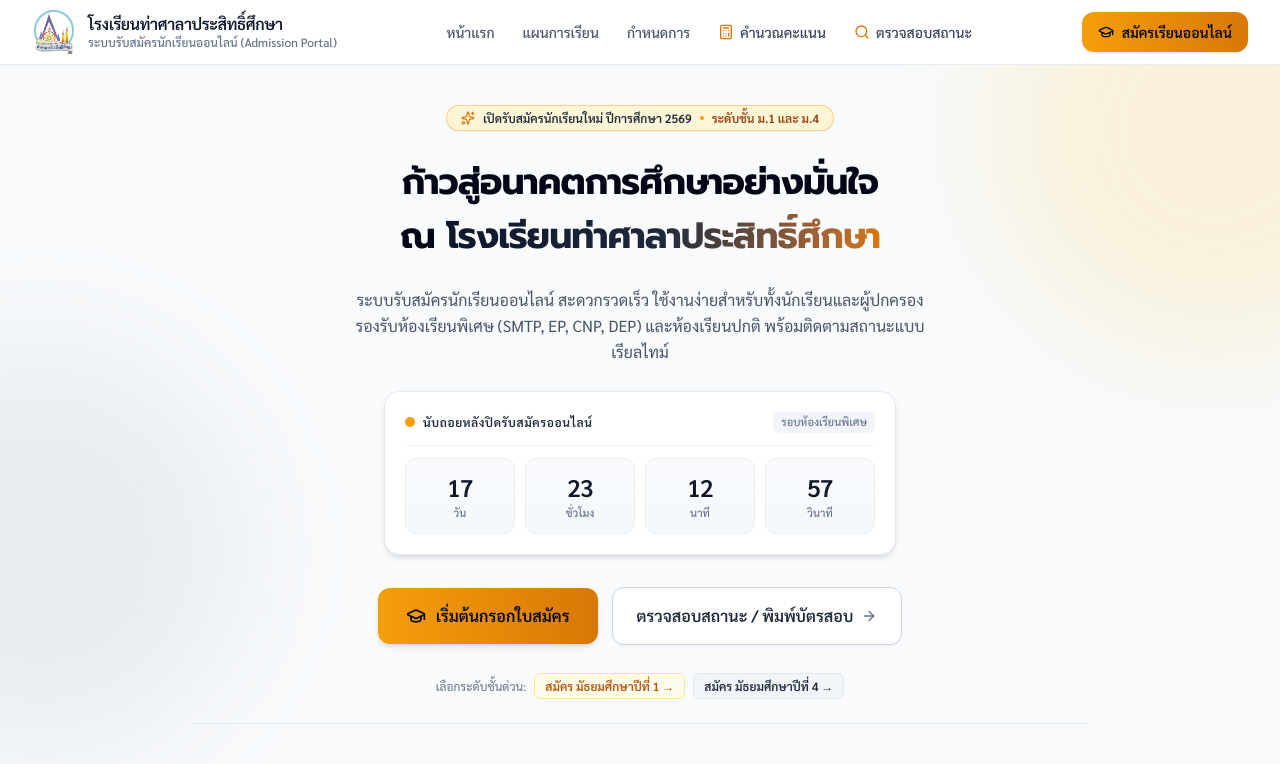
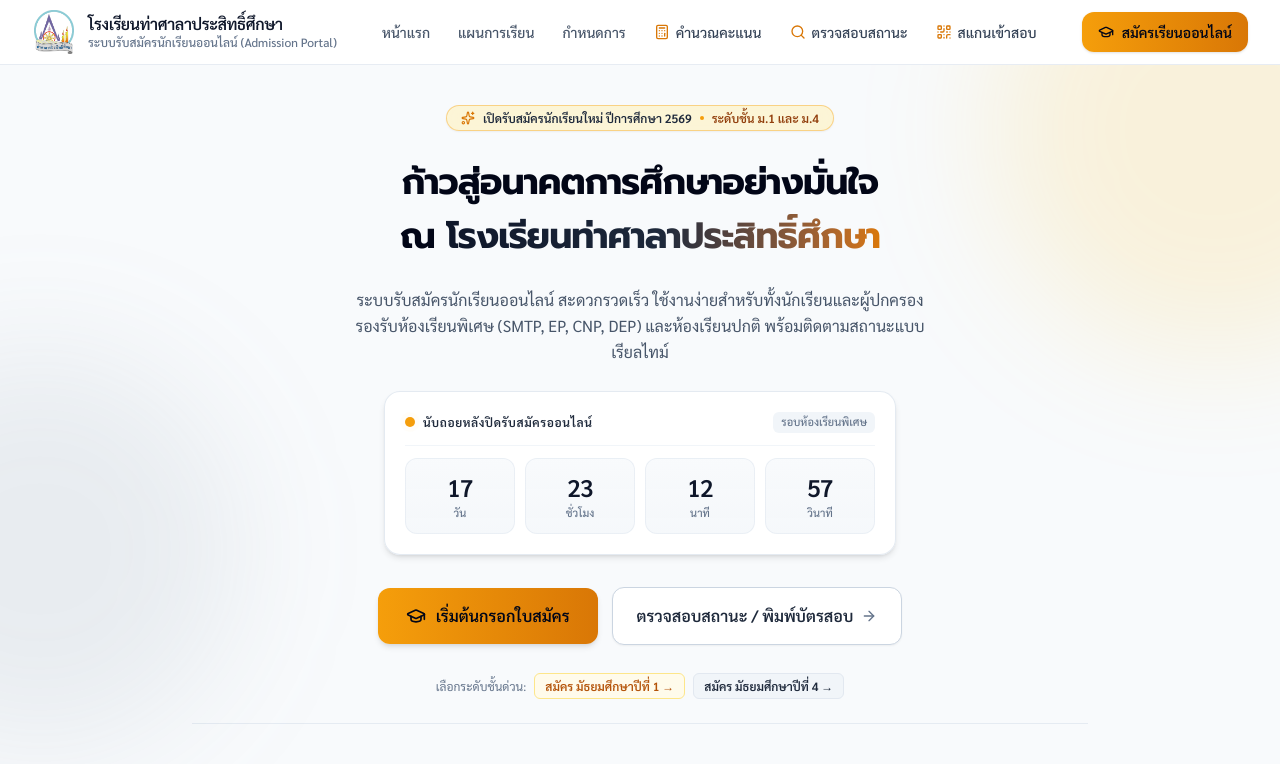
Before and after one commit to psu6810110411/thasala-admission, a Next.js app: page / in a window 1280 px wide. Shown: the top 764 px of the page. Built offline with nearby package versions, Linux system fonts and the light colour scheme; no server answers.

Commit message:
feat(scanner): add QR code attendance check-in page and update plan

```diff
--- a/src/components/shared/Navbar.tsx
+++ b/src/components/shared/Navbar.tsx
@@ -3,7 +3,7 @@
 import Link from "next/link";
 import Image from "next/image";
 import { useState } from "react";
-import { Menu, X, GraduationCap, Search, FileText, Calculator } from "lucide-react";
+import { Menu, X, GraduationCap, Search, FileText, Calculator, QrCode } from "lucide-react";
 
 export function Navbar() {
   const [mobileMenuOpen, setMobileMenuOpen] = useState(false);
@@ -66,6 +66,13 @@ export function Navbar() {
           >
             <Search className="h-4 w-4 text-brand-gold-600" />
             ตรวจสอบสถานะ
+          </Link>
+          <Link
+            href="/scanner"
+            className="flex items-center gap-1.5 text-sm font-medium text-brand-gray-700 hover:text-brand-gray-950 transition-colors"
+          >
+            <QrCode className="h-4 w-4 text-brand-gold-600" />
+            สแกนเข้าสอบ
           </Link>
         </nav>
 
@@ -139,6 +146,14 @@ export function Navbar() {
               <Search className="h-4 w-4 text-brand-gold-600" />
               ตรวจสอบสถานะการสมัคร
             </Link>
+            <Link
+              href="/scanner"
+              onClick={() => setMobileMenuOpen(false)}
+              className="flex items-center gap-2 rounded-lg px-3 py-2 text-base font-medium text-brand-gray-800 hover:bg-brand-gray-100"
+            >
+              <QrCode className="h-4 w-4 text-brand-gold-600" />
+              สแกนเข้าสอบ
+            </Link>
           </div>
           <div className="pt-2">
             <Link
```
Also changed, not shown: 1 other file (tests, documents, lock files or other folders).
